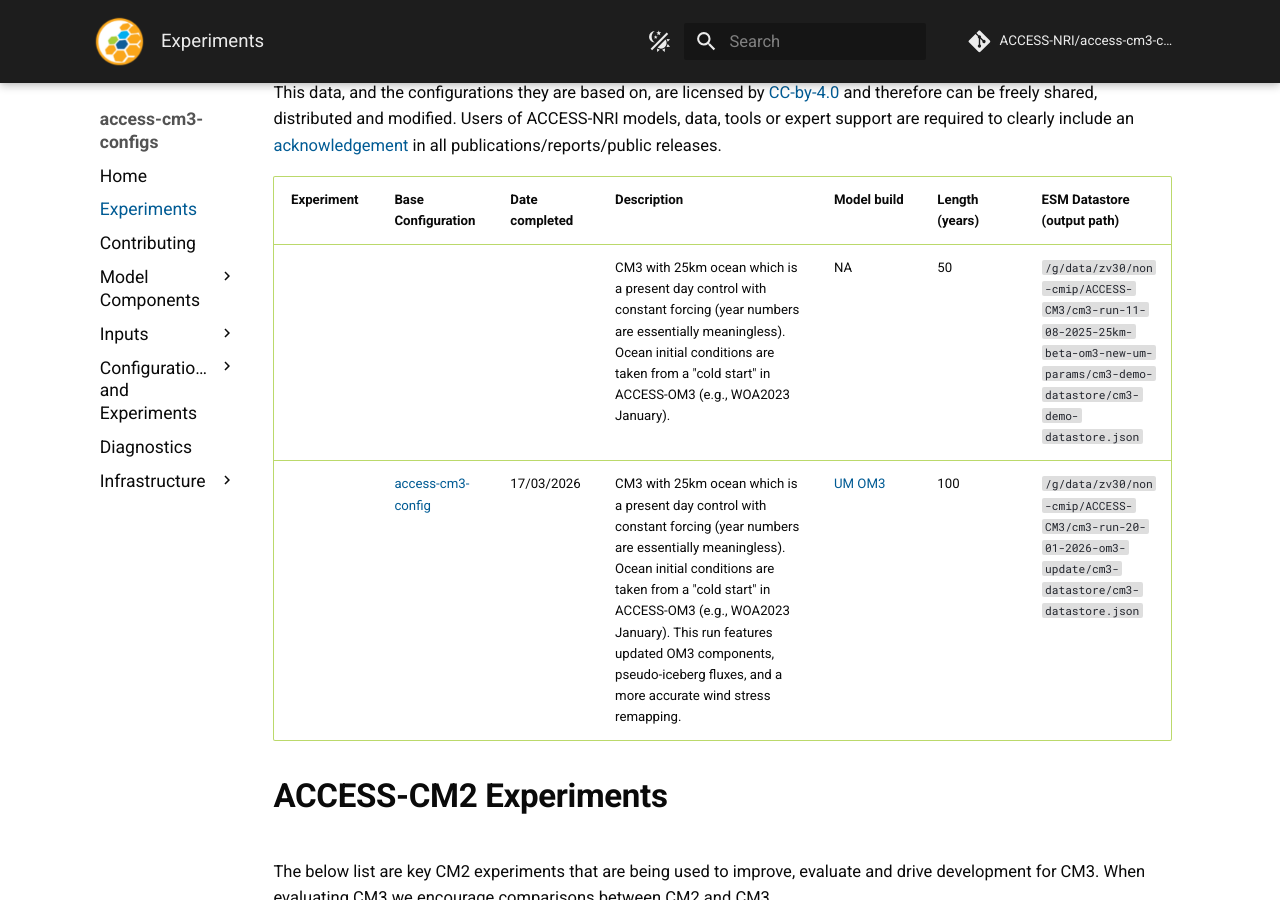
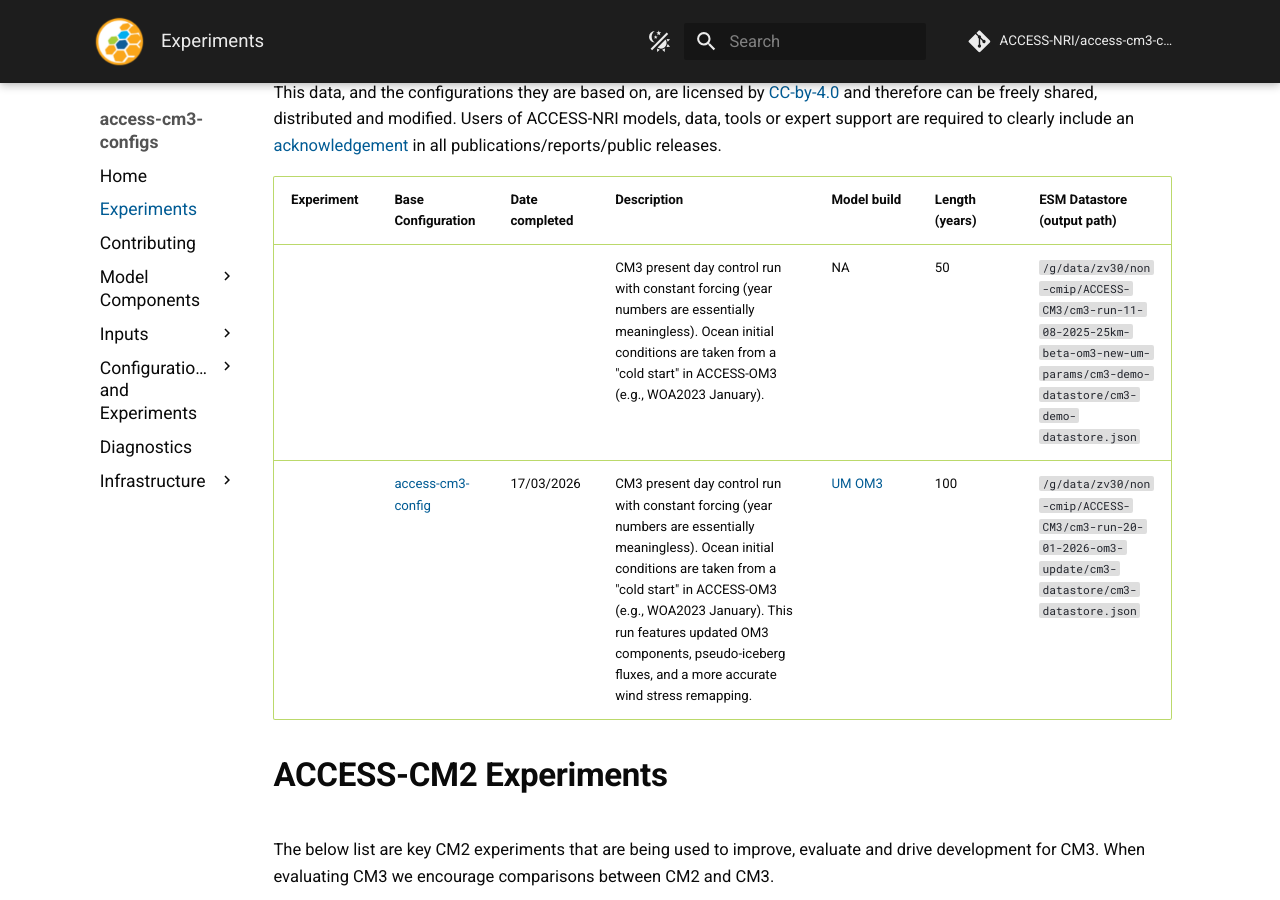
Before and after one commit to ACCESS-NRI/access-cm3-config-docs, an MkDocs documentation site: the page built from documentation/docs/pages/Experiments.md, in a window 1280 px wide and 900 px high, scrolled down 286 px. Built offline with MkDocs 1.6.1 and Material for MkDocs 9.7.7, drawn with Linux system fonts in a browser that asks for light colours; comment, search, counter and statistics services are not loaded.

Commit message:
remove 25km ocean (CM3 default config will have 25km ocean so no need to specify)

```diff
--- a/documentation/docs/pages/Experiments.md
+++ b/documentation/docs/pages/Experiments.md
@@ -24,10 +24,10 @@ distributed and modified. Users of ACCESS-NRI models, data, tools or expert supp
  to clearly include an [acknowledgement](https://www.access-nri.org.au/resources/acknowledging-us/)
   in all publications/reports/public releases.
 
-| Experiment | Base Configuration | Date completed | Description                                                                                                                                                                                                                                                                                                                    | Model build                                                                                                                                                                                                     | Length (years) | ESM Datastore  <br/>  (output path)                                                                                             |
-| ---------- | ------------------ |----------------|--------------------------------------------------------------------------------------------------------------------------------------------------------------------------------------------------------------------------------------------------------------------------------------------------------------------------------|-----------------------------------------------------------------------------------------------------------------------------------------------------------------------------------------------------------------|----------------|---------------------------------------------------------------------------------------------------------------------------------|
-|            |                    |                | CM3 with 25km ocean which is a present day control with constant forcing (year numbers are essentially meaningless). Ocean initial conditions are taken from a "cold start" in ACCESS-OM3 (e.g., WOA2023 January).                                                                                                             | NA                                                                                                                                                                                                              | 50             | `/g/data/zv30/non-cmip/ACCESS-CM3/cm3-run-11-08-2025-25km-beta-om3-new-um-params/cm3-demo-datastore/cm3-demo-datastore.json`  |
-|            | [access-cm3-config](https://github.com/ACCESS-NRI/access-cm3-configs/tree/7c544cc2bfce97d28cf877b63620a6757a2aa273) | 17/03/2026     | CM3 with 25km ocean which is a present day control with constant forcing (year numbers are essentially meaningless). Ocean initial conditions are taken from a "cold start" in ACCESS-OM3 (e.g., WOA2023 January). This run features updated OM3 components, pseudo-iceberg fluxes, and a more accurate wind stress remapping. | [UM](https://github.com/ACCESS-NRI/UM/tree/3ed9cb65e997b4453ee362f73876db2cb6b62036) [OM3](https://github.com/ACCESS-NRI/ACCESS-OM3/tree/a5b511da9573b106c3a98dc16e3b9668bfb597f1) | 100            | `/g/data/zv30/non-cmip/ACCESS-CM3/cm3-run-20-01-2026-om3-update/cm3-datastore/cm3-datastore.json` |
+| Experiment | Base Configuration | Date completed | Description                                                                                                                                                                                                                                                                                             | Model build                                                                                                                                                                                                     | Length (years) | ESM Datastore  <br/>  (output path)                                                                                             |
+| ---------- | ------------------ |----------------|---------------------------------------------------------------------------------------------------------------------------------------------------------------------------------------------------------------------------------------------------------------------------------------------------------|-----------------------------------------------------------------------------------------------------------------------------------------------------------------------------------------------------------------|----------------|---------------------------------------------------------------------------------------------------------------------------------|
+|            |                    |                | CM3 present day control run with constant forcing (year numbers are essentially meaningless). Ocean initial conditions are taken from a "cold start" in ACCESS-OM3 (e.g., WOA2023 January).                                                                                                             | NA                                                                                                                                                                                                              | 50             | `/g/data/zv30/non-cmip/ACCESS-CM3/cm3-run-11-08-2025-25km-beta-om3-new-um-params/cm3-demo-datastore/cm3-demo-datastore.json`  |
+|            | [access-cm3-config](https://github.com/ACCESS-NRI/access-cm3-configs/tree/7c544cc2bfce97d28cf877b63620a6757a2aa273) | 17/03/2026     | CM3 present day control run with constant forcing (year numbers are essentially meaningless). Ocean initial conditions are taken from a "cold start" in ACCESS-OM3 (e.g., WOA2023 January). This run features updated OM3 components, pseudo-iceberg fluxes, and a more accurate wind stress remapping. | [UM](https://github.com/ACCESS-NRI/UM/tree/3ed9cb65e997b4453ee362f73876db2cb6b62036) [OM3](https://github.com/ACCESS-NRI/ACCESS-OM3/tree/a5b511da9573b106c3a98dc16e3b9668bfb597f1) | 100            | `/g/data/zv30/non-cmip/ACCESS-CM3/cm3-run-20-01-2026-om3-update/cm3-datastore/cm3-datastore.json` |
 
 # ACCESS-CM2 Experiments
 
```
